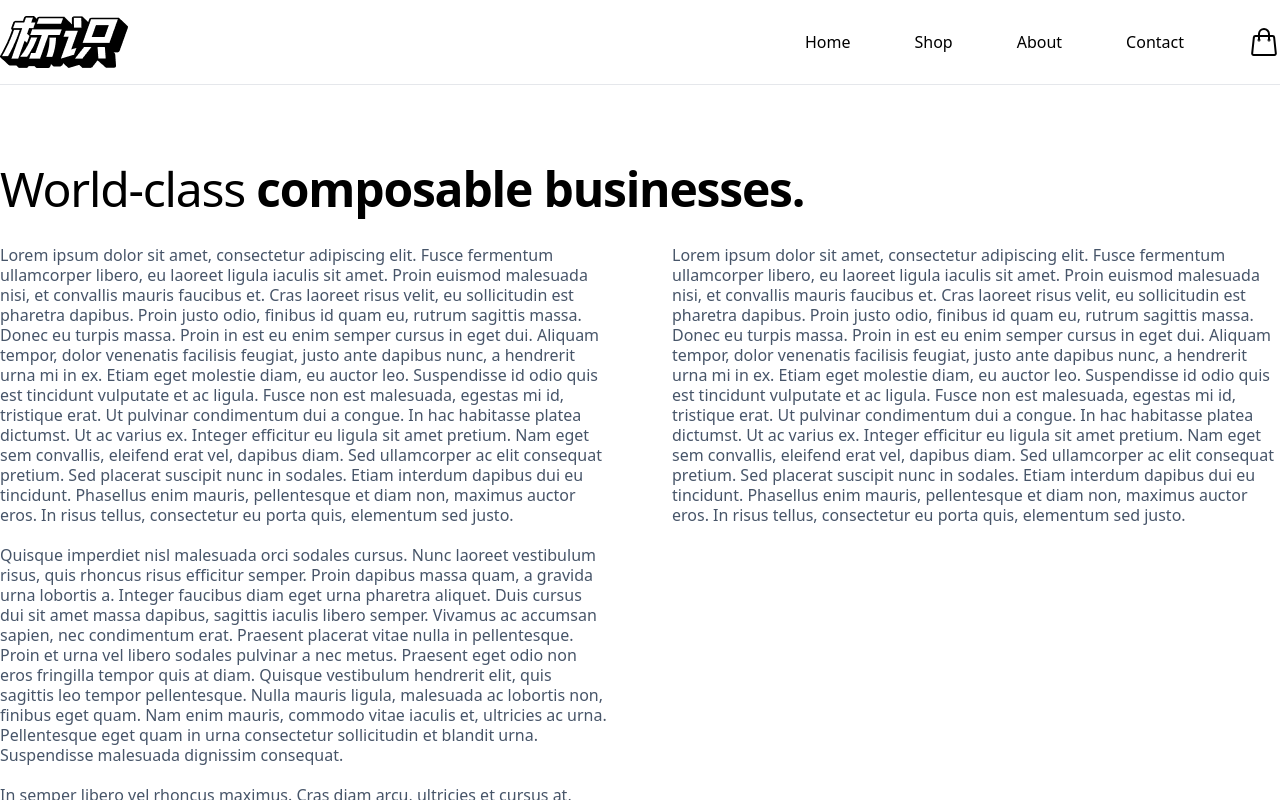
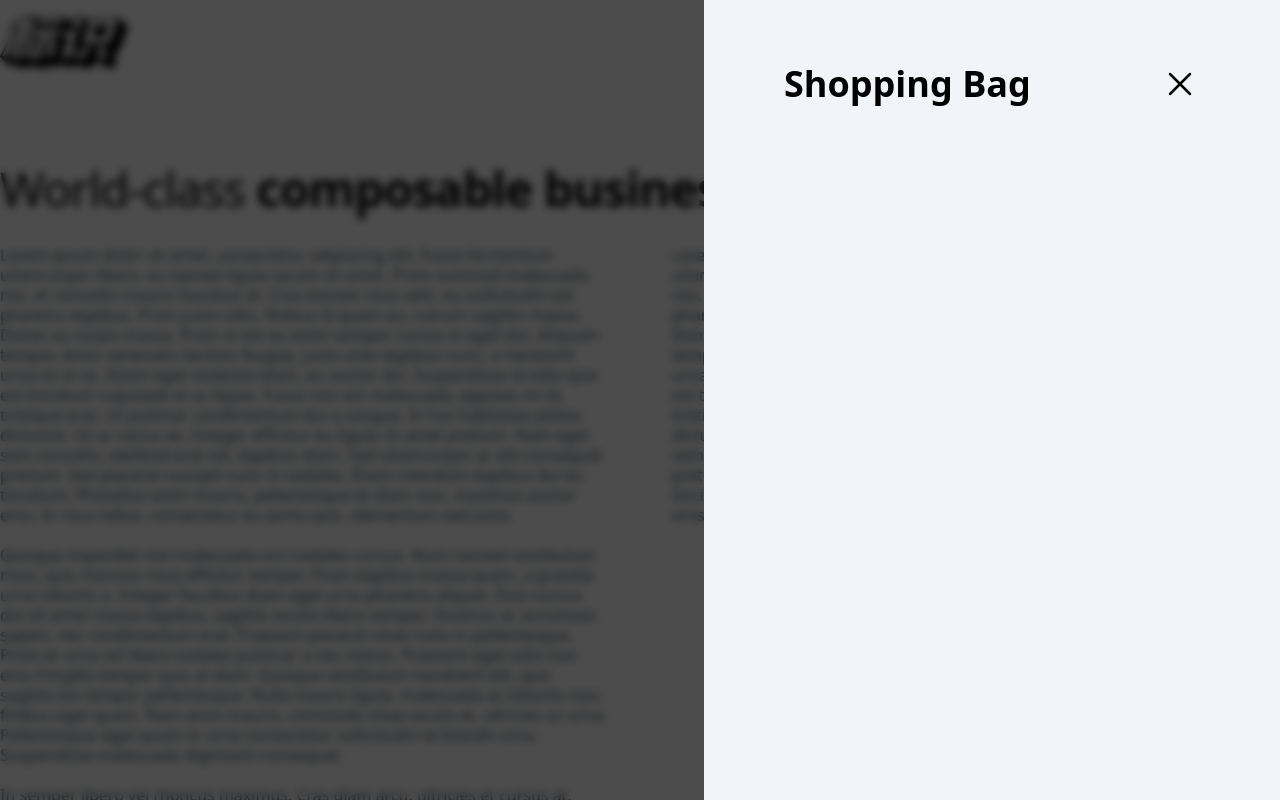
Before and after one commit to DarkWool/shopping-cart, a React (Vite) app: page / in a window 1280 px wide. Both pictures are taken after a click on the item 1264 px from the left and 42 px from the top of the page. Shown: the top 800 px of the page. Built offline with nearby package versions, Linux system fonts and the light colour scheme; the HTML template or start-up script is replaced by a standard one.

Commit message:
Implement Cart.jsx with open/close functionality
A transition was also added to it.

```diff
--- a/src/App.jsx
+++ b/src/App.jsx
@@ -2,11 +2,18 @@ import { Routes, Route } from "react-router-dom";
 import { Header } from "./components/Header";
 import { Home } from "./pages/Home";
 import { Shop } from "./pages/Shop/";
+import { Cart } from "./components/Cart";
+import { useState } from "react";
 
 function App() {
+  const [isCartActive, setIsCartActive] = useState(false);
+
+  const toggleIsCartActive = () => setIsCartActive(!isCartActive);
+
   return (
     <>
-      <Header />
+      {isCartActive && <Cart onClose={toggleIsCartActive} />}
+      <Header onOpenCart={toggleIsCartActive} />
       <Routes>
         <Route path="/" element={<Home />} />
         <Route path="/shop" element={<Shop />} />
--- /dev/null
+++ b/src/components/Cart.jsx
@@ -0,0 +1,59 @@
+import { useEffect, useState } from "react";
+
+export function Cart({ onClose }) {
+  const [isVisible, setIsVisible] = useState(false);
+
+  useEffect(() => {
+    setTimeout(() => {
+      setIsVisible(true);
+    }, 0);
+  }, []);
+
+  const TRANSITION_DURATION = 300;
+  const transitionClasses = `transition-all duration-${TRANSITION_DURATION}`;
+  let classes = { cart: "", background: "" };
+  if (isVisible) {
+    classes.cart = "translate-x-0";
+    classes.background = "bg-black/70 backdrop-blur-sm";
+  } else {
+    classes.cart = "translate-x-full";
+  }
+
+  function handleCloseTransition() {
+    setIsVisible(false);
+    setTimeout(() => {
+      onClose();
+    }, TRANSITION_DURATION);
+  }
+
+  return (
+    <>
+      <div
+        className={`z-10 fixed bg-slate-100 h-full max-w-xl w-full leading-5 py-16 px-20 right-0 ${transitionClasses} ${classes.cart}`}
+      >
+        <div className="mb-10 flex items-center justify-between">
+          <span className="text-4xl font-extrabold block">Shopping Bag</span>
+          <span className="cursor-pointer" onClick={handleCloseTransition}>
+            <svg
+              fill="none"
+              viewBox="0 0 24 24"
+              strokeWidth={1.5}
+              stroke="currentColor"
+              className="w-10 h-10"
+            >
+              <path
+                strokeLinecap="round"
+                strokeLinejoin="round"
+                d="M6 18L18 6M6 6l12 12"
+              />
+            </svg>
+          </span>
+        </div>
+      </div>
+      <div
+        className={`fixed w-full h-full ${transitionClasses} ${classes.background}`}
+        onClick={handleCloseTransition}
+      ></div>
+    </>
+  );
+}
--- a/src/components/Header.jsx
+++ b/src/components/Header.jsx
@@ -1,7 +1,7 @@
 import Logo from "../assets/images/logo.png";
 import { NavLink } from "react-router-dom";
 
-export function Header() {
+export function Header({ onOpenCart }) {
   return (
     <header className="border-b border-gray-200">
       <div className="container max-w-screen-xl flex items-center justify-between py-4">
@@ -14,7 +14,7 @@ export function Header() {
             <NavLink to="/shop">Shop</NavLink>
             <NavLink to="/about">About</NavLink>
             <NavLink to="/contact">Contact</NavLink>
-            <li className="cursor-pointer">
+            <li className="cursor-pointer" onClick={onOpenCart}>
               <svg
                 className="fill-none stroke-black w-8 h-8"
                 viewBox="0 0 24 24"
```
